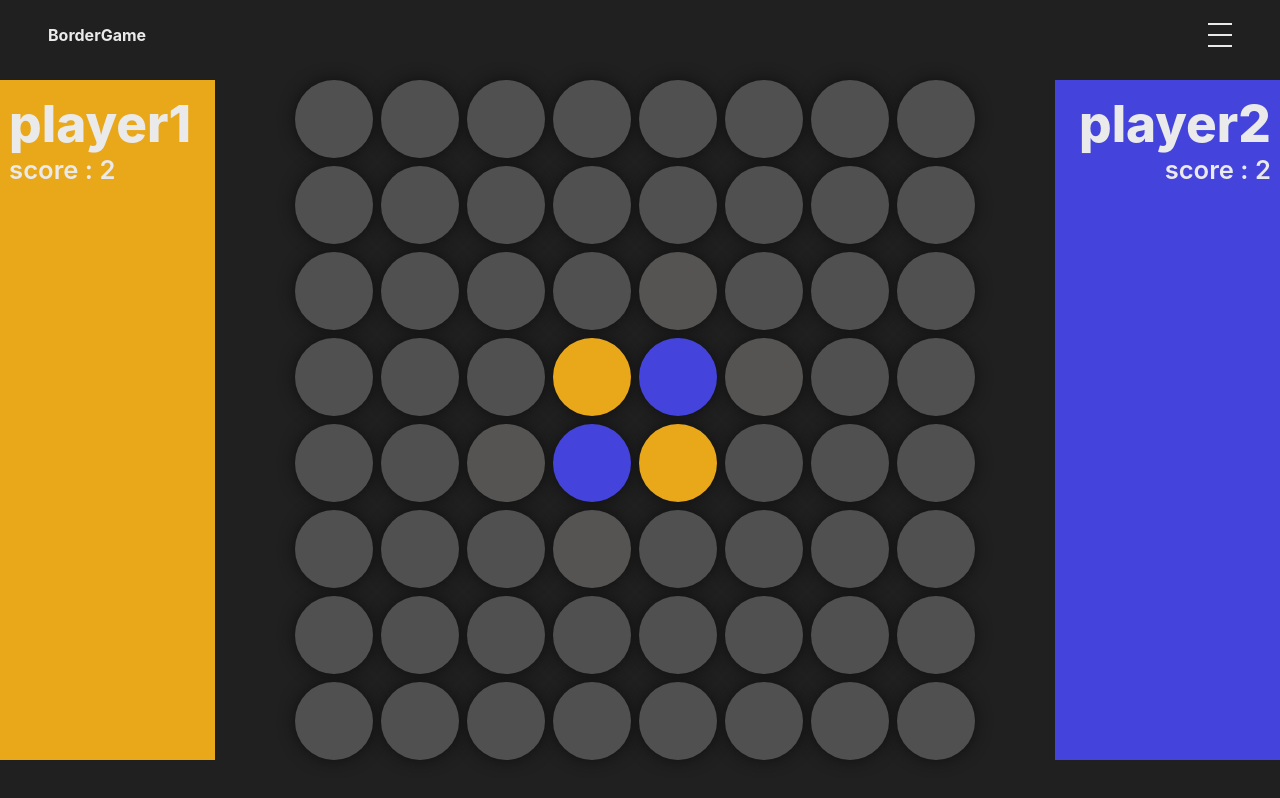
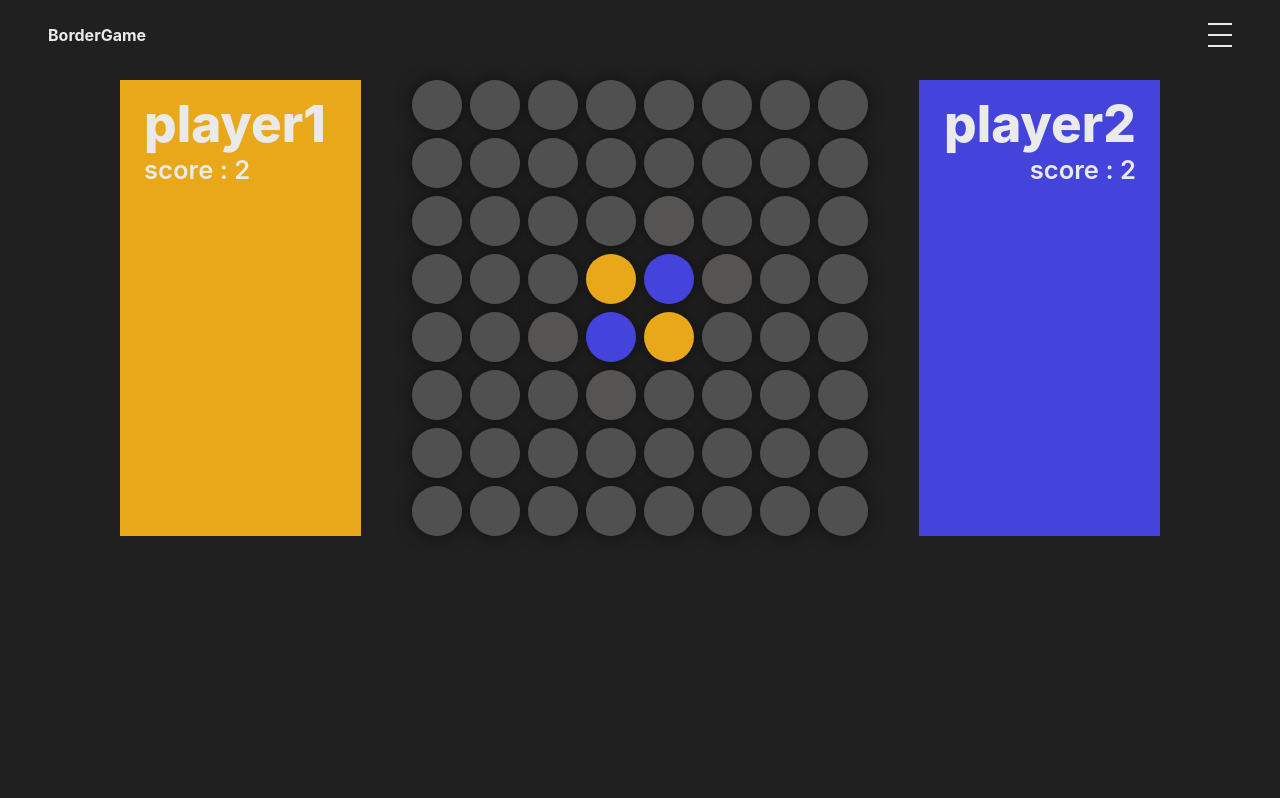
Before and after one commit to yyb02006/Boardgame, a React (Create React App) app: page /othello in a window 1280 px wide. Built offline with nearby package versions, Linux system fonts and the light colour scheme.

Commit message:
othello layout이 vw사이즈에 비례해서 줄어들 수 있도록 CSS수정

```diff
--- a/src/routes/Home.tsx
+++ b/src/routes/Home.tsx
@@ -76,7 +76,8 @@ const Layout = styled.section`
 	position: relative;
 	padding: 80px 120px 40px 120px;
 	perspective: 1000px;
-	overflow: hidden;
+	overflow-y: visible;
+	overflow-x: hidden;
 	@media screen and (max-width: 1024px) {
 		display: flex;
 		flex-direction: column;
@@ -199,7 +200,6 @@ const PlayerCardStyle = styled.div<PlayerCardStyleProps>`
 
 const BoardItemsWrapper = styled.div`
 	height: 100%;
-	max-height: 100vw;
 	aspect-ratio: 1;
 	display: flex;
 	justify-content: center;
--- a/src/routes/Othello.tsx
+++ b/src/routes/Othello.tsx
@@ -11,21 +11,20 @@ const OthelloColors = {
 };
 
 const Layout = styled.section`
-	height: 100vh;
+	height: 45vw;
 	width: 100%;
 	padding: 80px 120px 40px 120px;
 	display: flex;
 	font-size: 5rem;
 	font-weight: 800;
 	justify-content: center;
-	gap: 40px;
 `;
 
 const PlayerCardLayout = styled.section<PlayerCardLayoutProps>`
 	max-width: 400px;
 	width: 100%;
 	background-color: ${(props) => OthelloColors[props.$player].activated};
-	margin: ${(props) => (props.$player === 'player1' ? '0 40px 0 0' : '0 0 0 40px')};
+	margin: ${(props) => (props.$player === 'player1' ? '0 4vw 0 0' : '0 0 0 4vw')};
 	font-size: 4vw;
 	position: relative;
 	padding: 12px 24px;
@@ -38,7 +37,6 @@ const PlayerCardLayout = styled.section<PlayerCardLayoutProps>`
 `;
 
 const GameBoardLayout = styled.section`
-	height: 100%;
 	aspect-ratio: 1;
 	display: grid;
 	gap: 8px;
```
